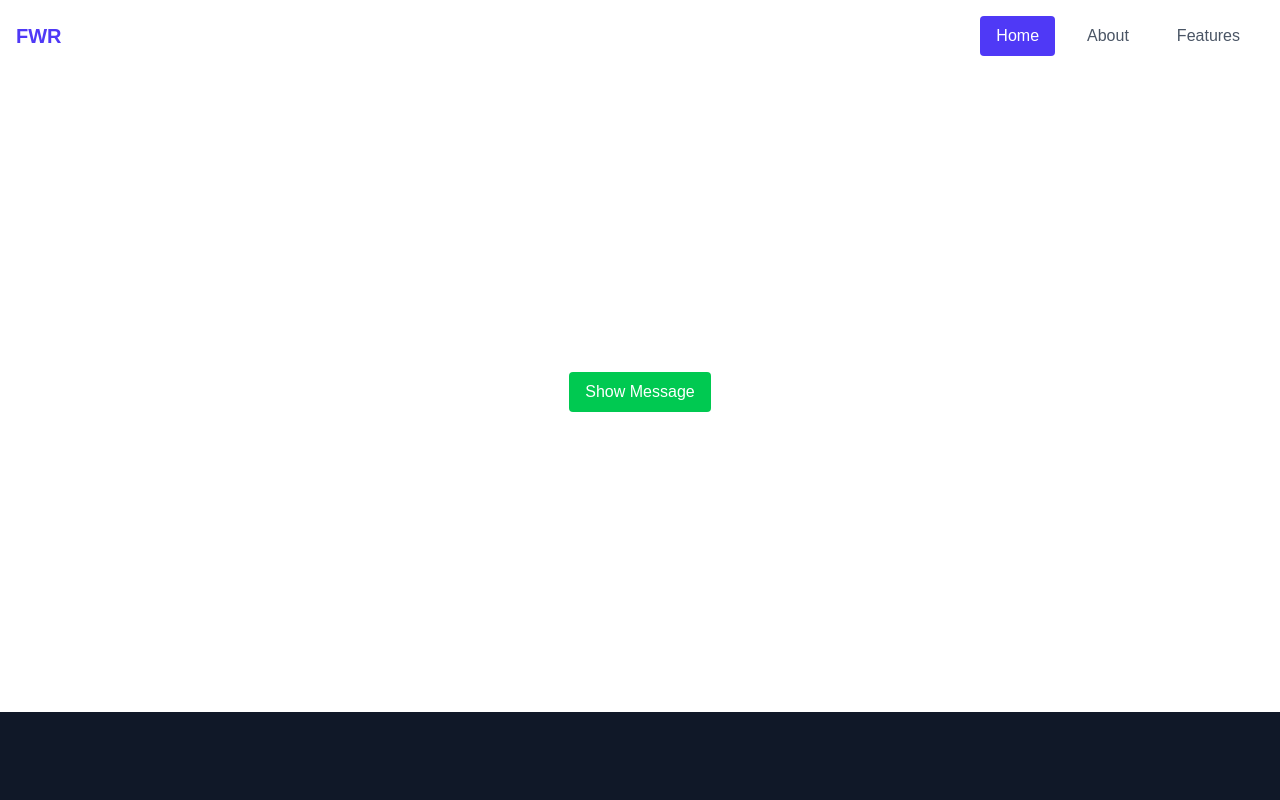
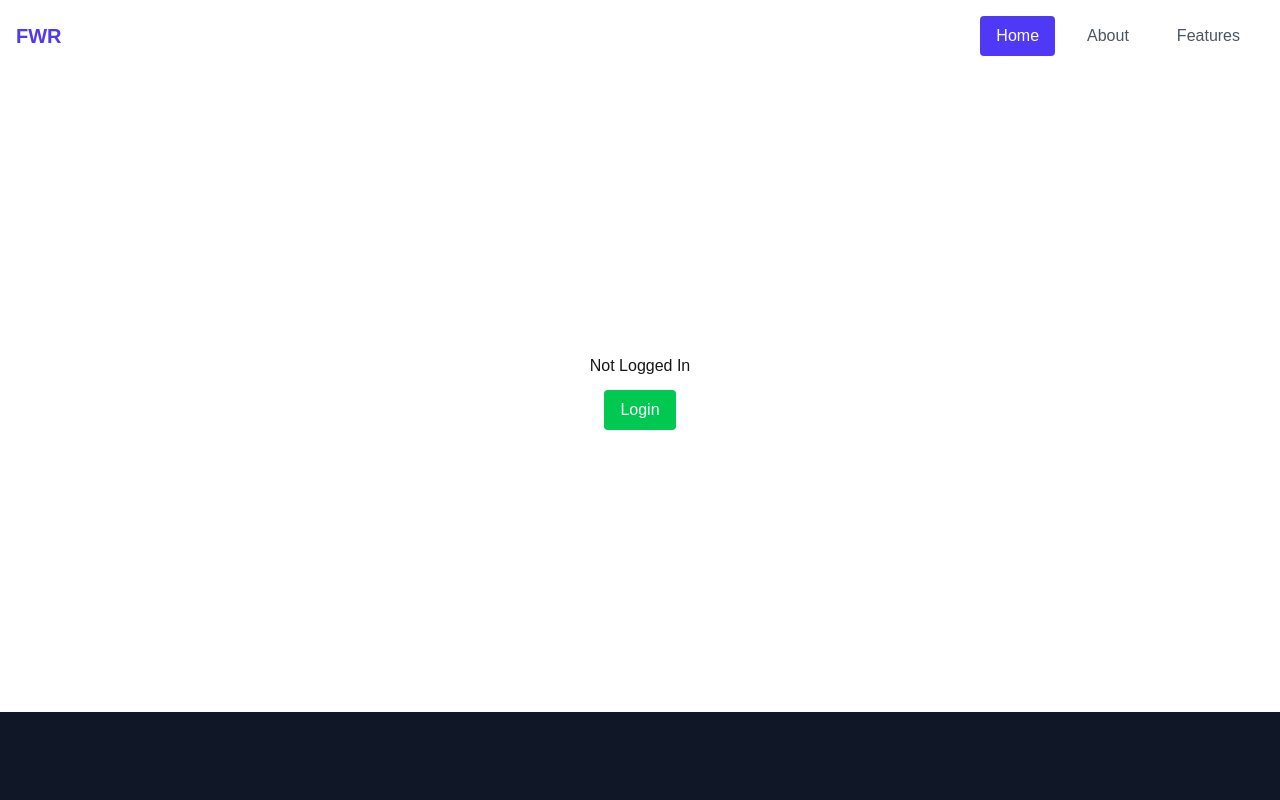
Before and after one commit to abdullahwebdev9176/next-app, a Next.js app: page / in a window 1280 px wide. Shown: the top 800 px of the page. Built offline with nearby package versions, Linux system fonts and the light colour scheme.

Commit message:
new login status

```diff
--- /dev/null
+++ b/src/app/components/LoginStatusNew.jsx
@@ -0,0 +1,25 @@
+
+'use client'
+
+import React, { useState } from 'react'
+
+const LoginStatusNew = () => {
+
+    const [isLoggedIn, setIsLoggedIn] = useState(false);
+
+    const handleLogin = () =>{
+
+        setIsLoggedIn(!isLoggedIn)
+
+    }
+
+    return (
+        <div className='text-center'>
+            <p className='mb-3'>{!isLoggedIn ? 'Not Logged In' : 'Logged In'}</p>
+
+            <button className='cursor-pointer rounded py-2 px-4 bg-green-500 text-white' onClick={handleLogin}>{!isLoggedIn ? 'Login' : 'Logout'}</button>
+        </div>
+    )
+}
+
+export default LoginStatusNew
--- a/src/app/page.jsx
+++ b/src/app/page.jsx
@@ -5,6 +5,7 @@ import MovieCard from "./components/MovieCard";
 import CounterApp from "./components/CounterApp";
 import LoginStatus from "./components/LoginStatus";
 import EventHandlers from "./components/EventHandlers";
+import LoginStatusNew from "./components/LoginStatusNew";
 
 export default function Home() {
 
@@ -33,7 +34,8 @@ export default function Home() {
     <>
       <Header />
       <main style={{ minHeight: "calc(100vh - 20vh)" }} className="flex items-center justify-center">
-        <EventHandlers />
+        <LoginStatusNew />
+        {/* <EventHandlers /> */}
         {/* <CounterApp /> */}
         {/* <LoginStatus id={movies[0].id} title={movies[0].title} year={movies[0].year} rating={movies[0].rating} /> */}
 
```
